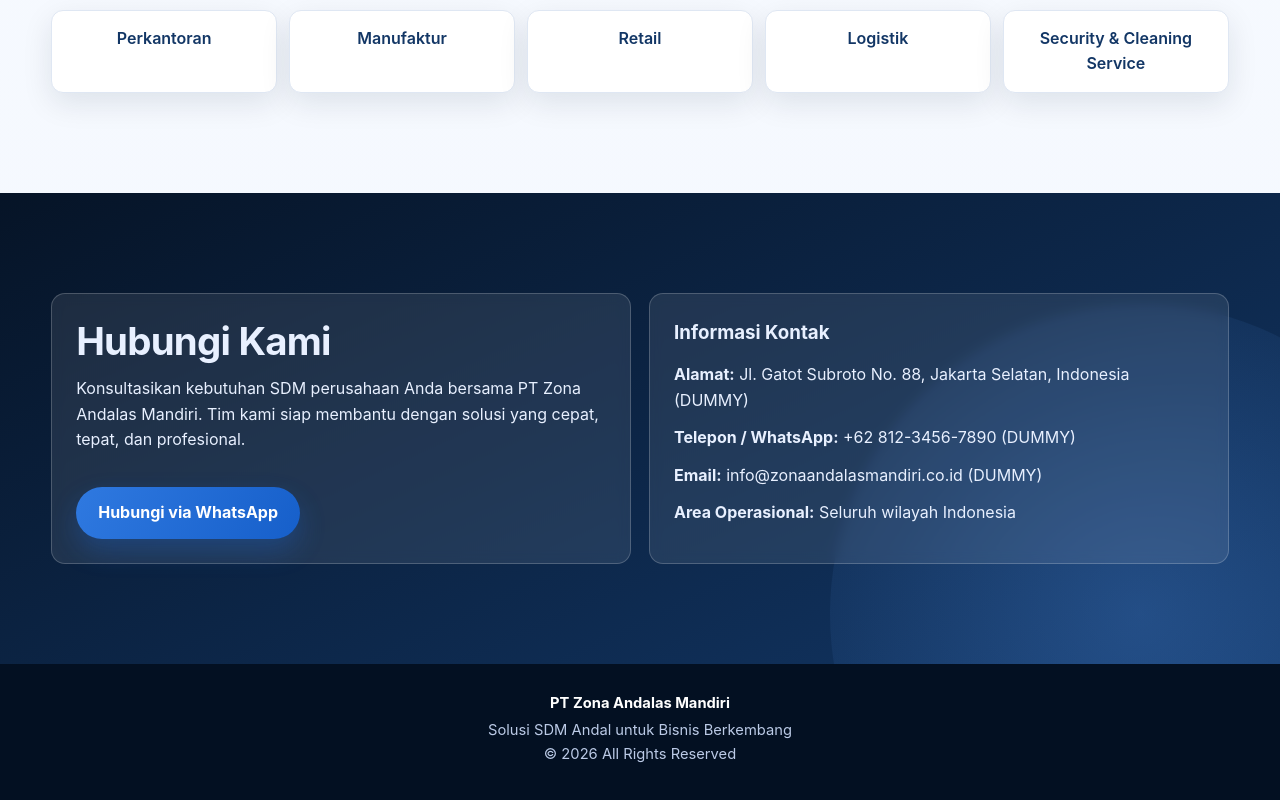
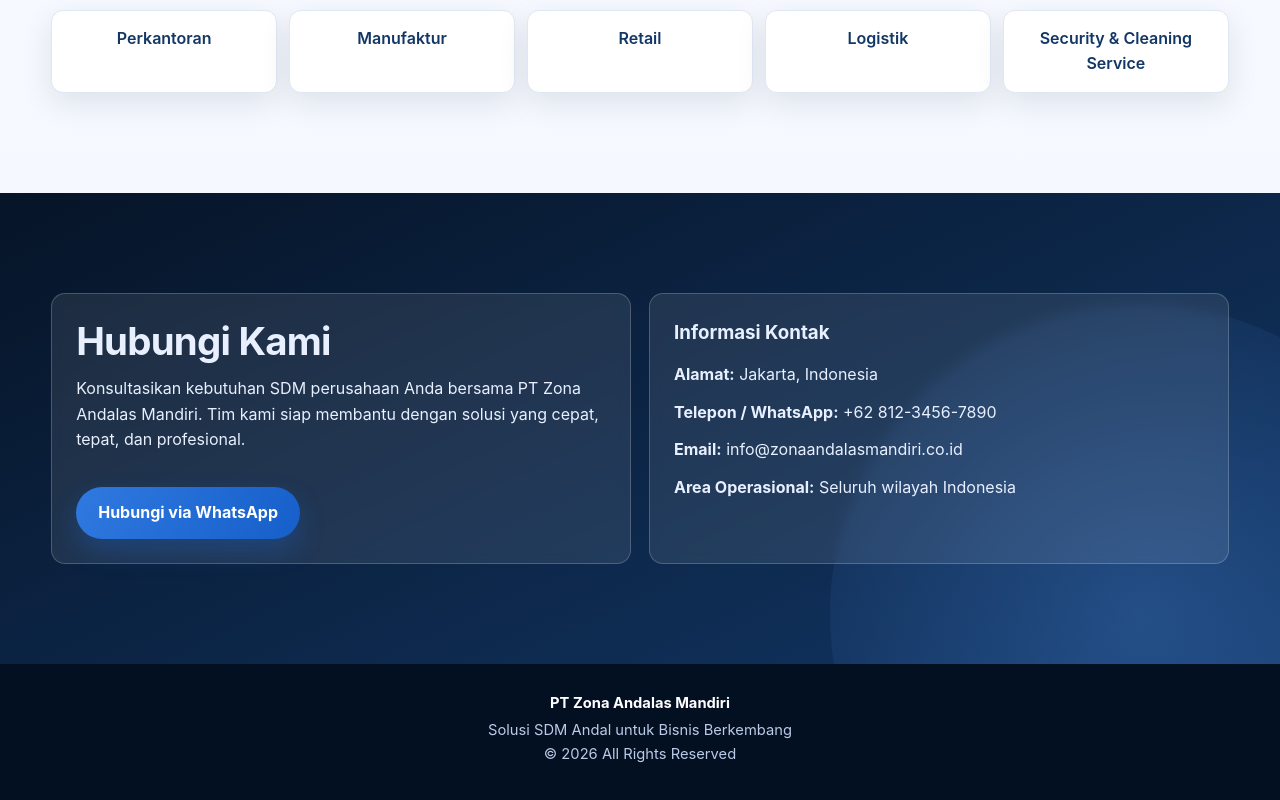
Before and after one commit to ardiproject99/codex, a plain HTML site: page index.html in a window 1280 px wide. Shown: the part 3455-4255 px from the top of the page. Drawn offline with Linux system fonts and the light colour scheme.

Commit message:
Replace placeholder contact details in contact section

```diff
--- a/index.html
+++ b/index.html
@@ -690,9 +690,9 @@
         <div class="glass">
           <h3>Informasi Kontak</h3>
           <ul class="contact-list">
-            <li><strong>Alamat:</strong> Jl. Gatot Subroto No. 88, Jakarta Selatan, Indonesia (DUMMY)</li>
-            <li><strong>Telepon / WhatsApp:</strong> +62 812-3456-7890 (DUMMY)</li>
-            <li><strong>Email:</strong> info@zonaandalasmandiri.co.id (DUMMY)</li>
+            <li><strong>Alamat:</strong> Jakarta, Indonesia</li>
+            <li><strong>Telepon / WhatsApp:</strong> +62 812-3456-7890</li>
+            <li><strong>Email:</strong> info@zonaandalasmandiri.co.id</li>
             <li><strong>Area Operasional:</strong> Seluruh wilayah Indonesia</li>
           </ul>
         </div>
```
